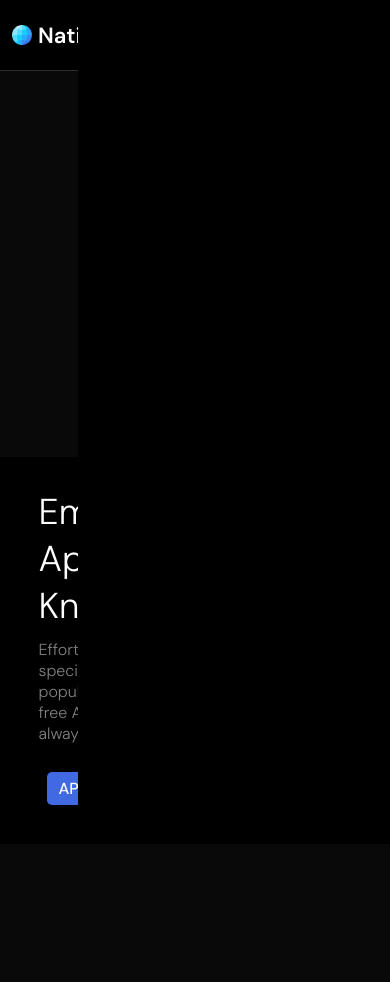
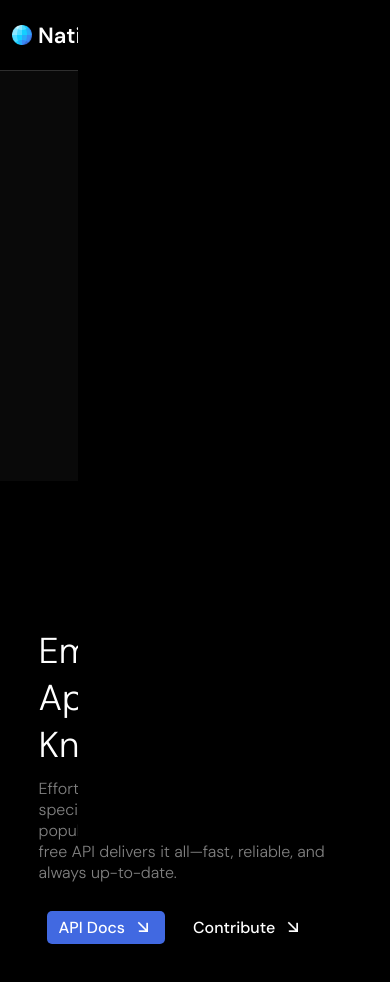
Before and after one commit to Abhishekkjainn/countriescatalog, a React (Vite) app: page / in a window 390 px wide. Shown: the top 982 px of the page. Before the commit the page ends 844 px from the top, so only its background shows below. Built offline with nearby package versions, Linux system fonts and the light colour scheme; no server answers.

Commit message:
Added page sizing

```diff
--- a/src/App.css
+++ b/src/App.css
@@ -208,7 +208,7 @@ body{
   }
   .page1{
     width: 100%;
-    min-height: calc(100vh - 70px);
+    min-height: calc(130vh - 70px);
     display: flex;
     justify-content: center;
     align-items: center;
@@ -218,7 +218,7 @@ body{
 
   .section1{
     width: 100%;
-    height: 50%;
+    height: 60%;
     display: flex;
     justify-content: center;
     align-items: center;
@@ -291,7 +291,7 @@ body{
   }
   .section2{
     width: 100%;
-    height: 50%;
+    height: 40%;
     display: flex;
     justify-content: center;
     align-items: center;
```
